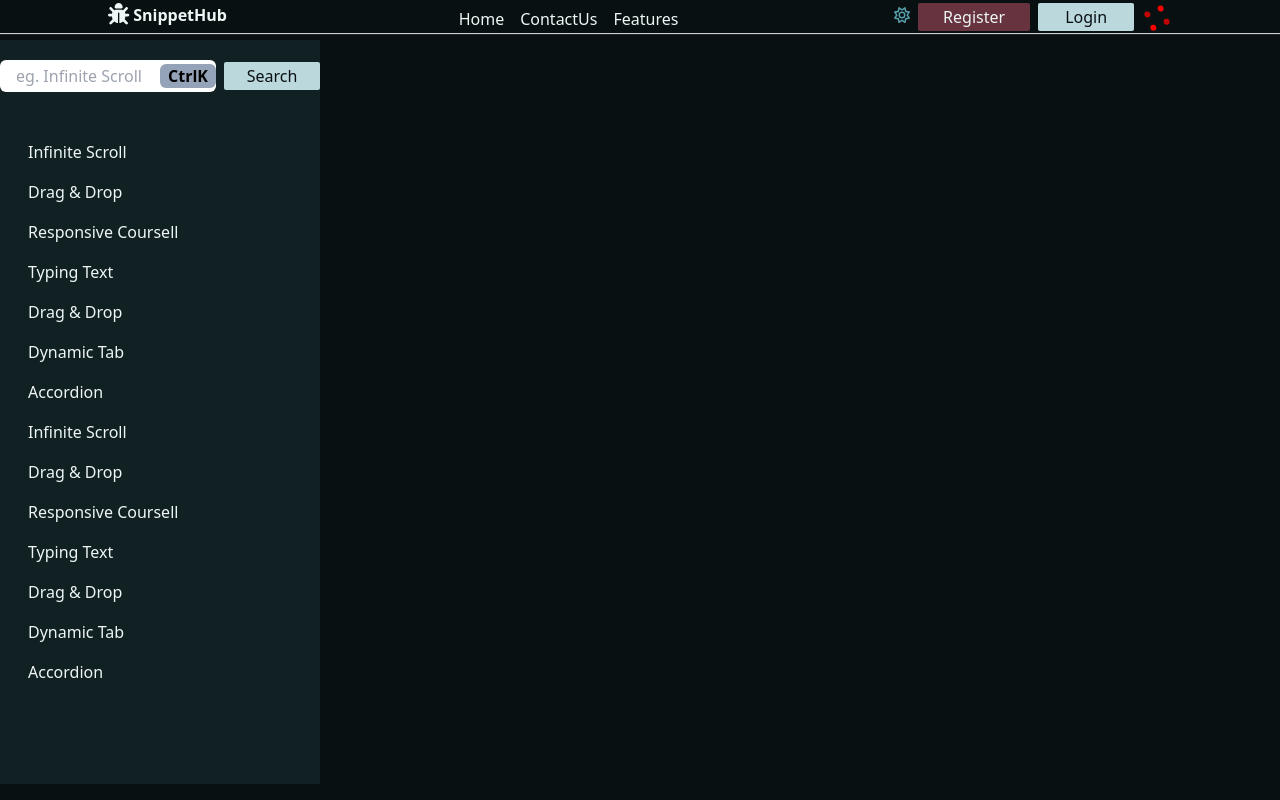
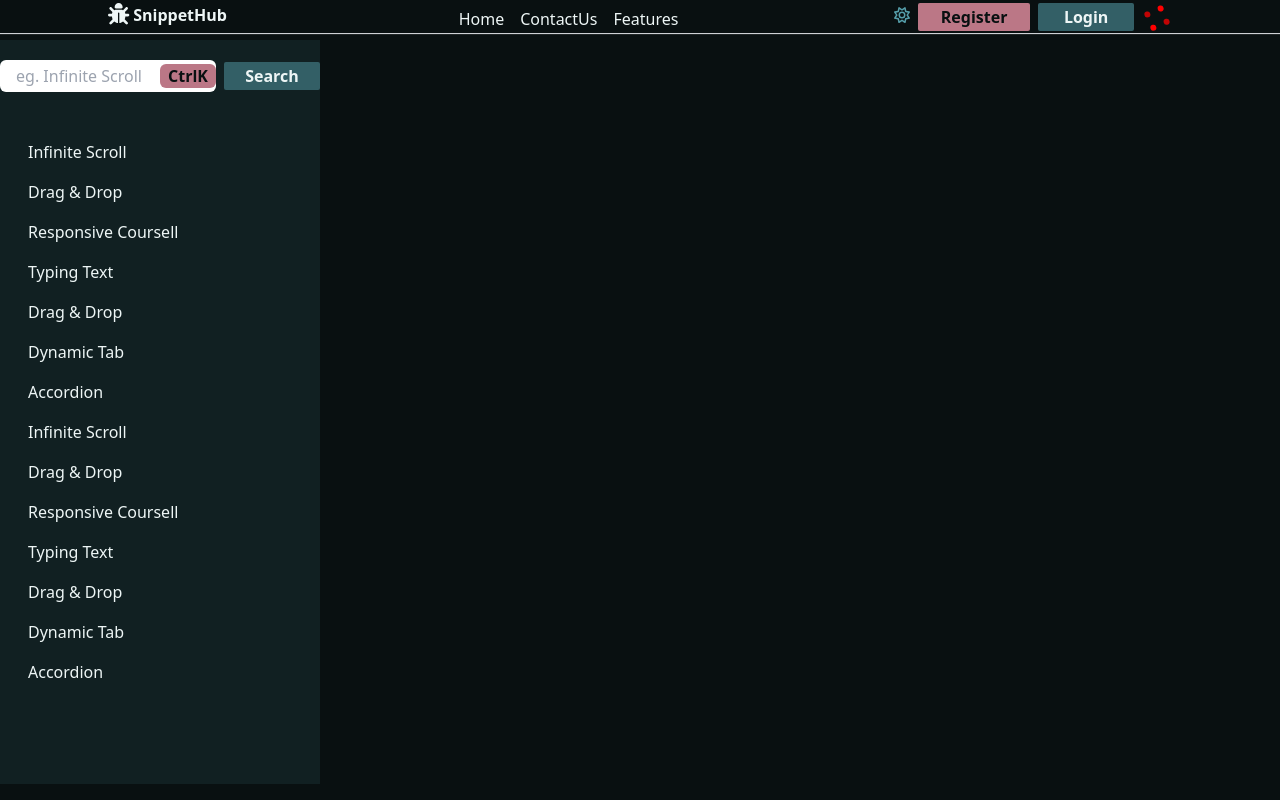
Before and after one commit to Ayush-a11/SnipetHub-v2, a Next.js app: page / in a window 1280 px wide. Built offline with nearby package versions, Linux system fonts and the light colour scheme.

Commit message:
sidebar update

```diff
--- a/src/app/globals.css
+++ b/src/app/globals.css
@@ -131,13 +131,14 @@
   --accent-950: 246 244 238;
 }
 
-body::webkit-scrollbar {
-  width: 5px;
-  height: 8px;
-  background-color: #aaa; /* or add it to the track */
+.scrollbar::-webkit-scrollbar {
+  width: 6px ;               /* width of the entire scrollbar */
 }
 
-/* Add a thumb */
-body::webkit-scrollbar-thumb {
-  background: #000;
+.scrollbar::-webkit-scrollbar-track {
+  /* background-color: rgb(var(--primary-200)); */
 }
+
+.scrollbar::-webkit-scrollbar-thumb {
+  background-color: rgb(var(--secondary-400));    /* color of the scroll thumb */
+}
--- a/src/pages/SideMenuBar/page.tsx
+++ b/src/pages/SideMenuBar/page.tsx
@@ -29,10 +29,10 @@ function page() {
 			<Button  variant='default' text="Search" onClick={handleSearch} />
 		</div>
 
-		<div className="flex flex-col my-10 overflow-y-scroll">
+		<div className="flex flex-col my-10 scrollbar h-[80%] overflow-y-scroll">
 			{data && data.map((item,i)=>(
 				<Link href={`/component/${item.id}`}>
-				<div className={`${usePathname()==`/component/${item.id}`?'bg-primary-300':''} mx-5 rounded-md p-2 transition-transform duration-300`}>
+				<div className={`${usePathname()==`/component/${item.id}`?'bg-primary-300 font-semibold':''} mx-5 rounded-md p-2 transition-transform duration-300`}>
 					<span>{item.name}</span>
 
 				</div>
--- a/src/utils/Button.tsx
+++ b/src/utils/Button.tsx
@@ -15,14 +15,14 @@ function Button(input:ButtonProps):React.ReactNode {
 
 	const variants={
 		"default":{
-			color:"bg-primary-800 text-text-50",
+			color:"bg-primary-300 text-text-950",
 			size:"h-7 w-24",
-			style:" rounded-sm"
+			style:" rounded-lg font-semibold"
 		},
 		"secondary":{
-			color:"bg-secondary-300 text-text-950",
+			color:"bg-secondary-600 text-text-50",
 			size:"h-7 w-28",
-			style:" rounded-sm"
+			style:" rounded-lg font-semibold"
 
 		},
 		"icon":{
--- a/src/utils/Input.tsx
+++ b/src/utils/Input.tsx
@@ -16,7 +16,7 @@ function Input({ label = "", style = "", type = "text", placeholder = "", value
 		    onChange={onChange}
         {...props}
       />
-      <span className="bg-slate-400  rounded-md text-black font-semibold px-2 ">CtrlK</span>
+      <span className="bg-secondary-600  rounded-md text-text-50 font-semibold px-2 ">CtrlK</span>
       </div>
     </div>
   );
```
